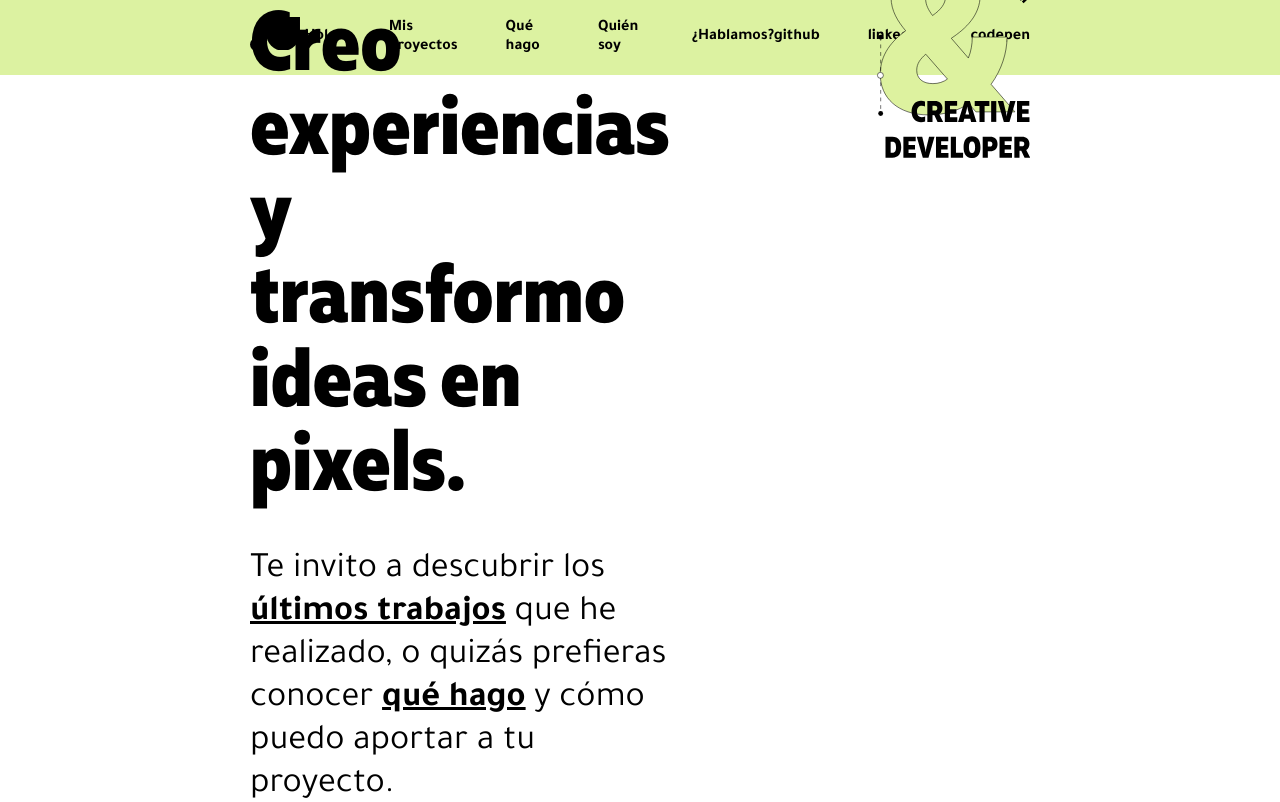
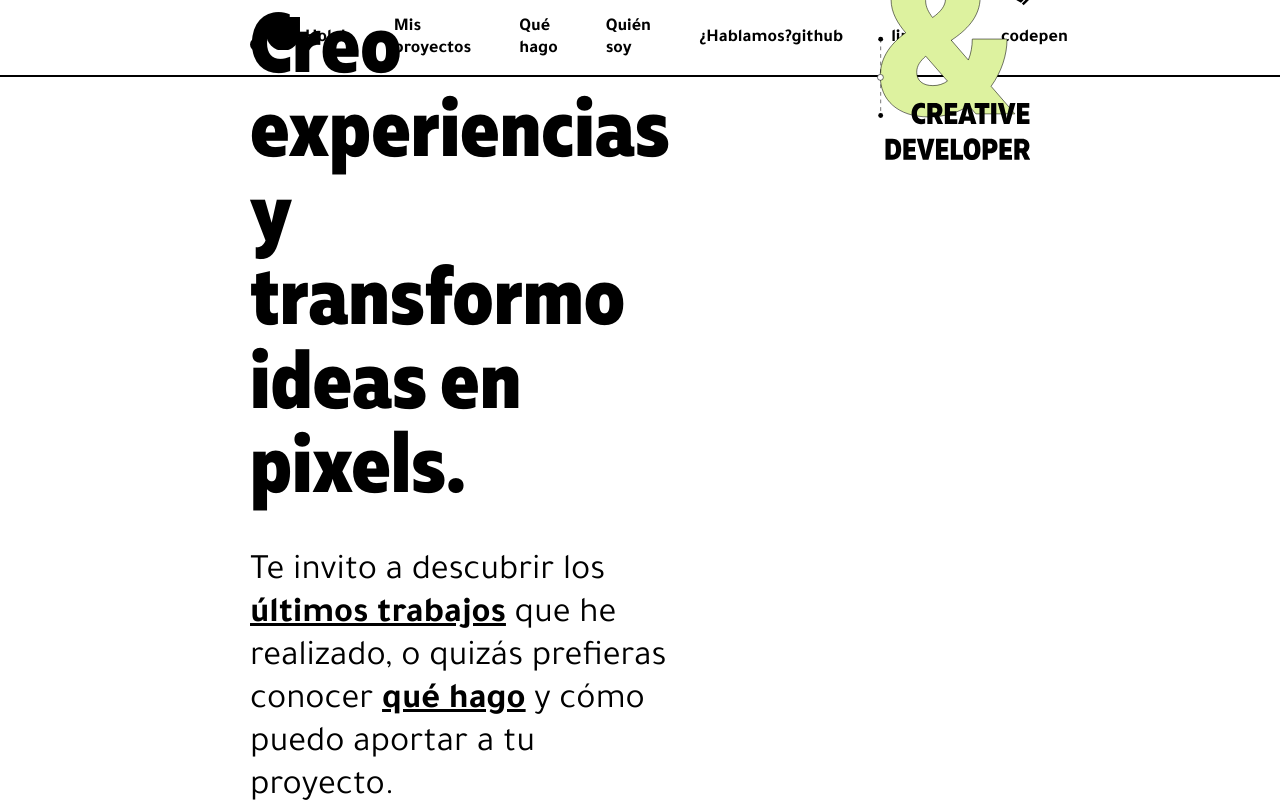
Before and after one commit to vesanmo1/portfolio, a React (Vite) app: page / in a window 1280 px wide. Shown: the top 802 px of the page. Built offline with nearby package versions, Linux system fonts and the light colour scheme.

Commit message:
footer created

```diff
--- a/src/components/navbar/Navbar.jsx
+++ b/src/components/navbar/Navbar.jsx
@@ -9,6 +9,7 @@ function Navbar() {
     //cuando está true lo pasa a false y viceversa
     setClicked(!clicked);
   };
+
   return (
     <>
       <nav className="navbar">
@@ -18,19 +19,19 @@ function Navbar() {
         <ul
           className={`navbar__sections-links on-top ${clicked ? "active" : ""}`}
         >
-          <li>
+          <li className="sections">
             <a href="#hello">¡Hola!</a>
           </li>
-          <li>
+          <li className="sections">
             <a href="#my-projects">Mis proyectos</a>
           </li>
-          <li>
+          <li className="sections">
             <a href="#what-i-do">Qué hago</a>
           </li>
-          <li>
+          <li className="sections">
             <a href="#who-i-am">Quién soy</a>
           </li>
-          <li>
+          <li className="sections">
             <a href="#contact">¿Hablamos?</a>
           </li>
         </ul>
--- a/src/components/navbar/Navbar.scss
+++ b/src/components/navbar/Navbar.scss
@@ -1,10 +1,11 @@
 .navbar {
   height: 75px;
   padding: 0 250px;
-  background-color: var(--color-primary);
+  background-color: var(--color-light-100);
   display: flex;
   align-items: center;
   justify-content: space-between;
+  border-bottom: 2px solid var(--color-dark-100);
 
   & .navbar__sections-links,
   .navbar__rrss-links {
@@ -14,8 +15,16 @@
     align-items: center;
     gap: 3rem;
     & a {
-      color: var(--color-dark-100);
       text-decoration: none;
+    }
+    & .sections:hover {
+      background-color: var(--color-primary);
+      transition: all 0.3s ease;
+    }
+
+    & .active {
+      background-color: var(--color-primary);
+      transition: all 0.3s ease;
     }
   }
 }
--- a/src/scss/base/_typography.scss
+++ b/src/scss/base/_typography.scss
@@ -68,9 +68,13 @@ h5,
 
 h6,
 .h6 {
+  font-weight: normal;
   font-size: 24px;
 }
 
+a,
+ul,
+li,
 p,
 .p {
   font-size: 18px;
```
Also changed, not shown: src/components/links/footer/Footer.jsx (added), src/components/links/footer/Footer.scss (added).
